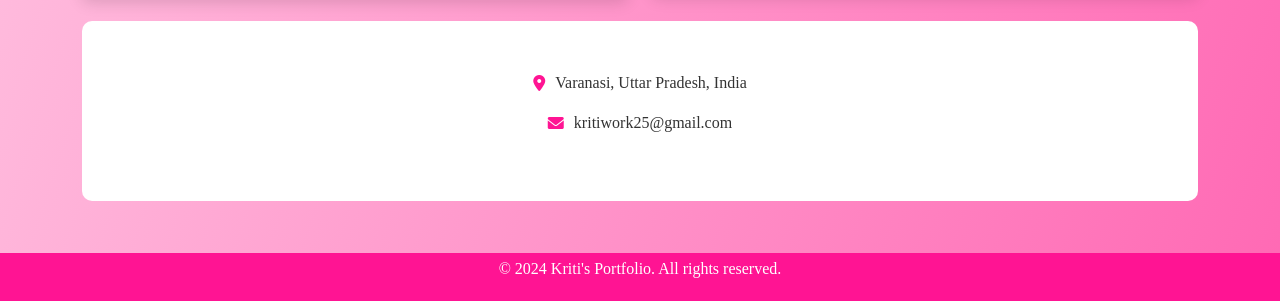
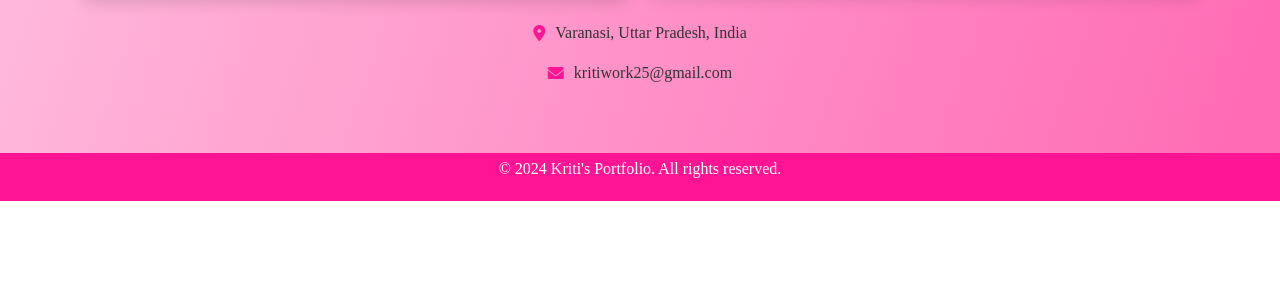
Before and after one commit to Kritiji/Portfolio, a plain HTML site: page index.html in a window 1280 px wide. Shown: the part 3521-3822 px from the top of the page. After the commit the page ends 3722 px from the top, so only its background shows below. Drawn offline with nearby package versions, Linux system fonts and the light colour scheme.

Commit message:
Update index.html

```diff
--- a/index.html
+++ b/index.html
@@ -426,7 +426,7 @@
                         allowfullscreen="" loading="lazy" referrerpolicy="no-referrer-when-downgrade"></iframe>
                 </div>
             </div>
-            <div class="contact-details mt-4" style="padding: 50px; background-color: #fff; border-radius: 10px;">
+            <div class="contact-details mt-4">
                 <p><i class="fas fa-map-marker-alt"></i> Varanasi, Uttar Pradesh, India</p>
                 <p><i class="fas fa-envelope"></i> kritiwork25@gmail.com</p>
             </div>
```
